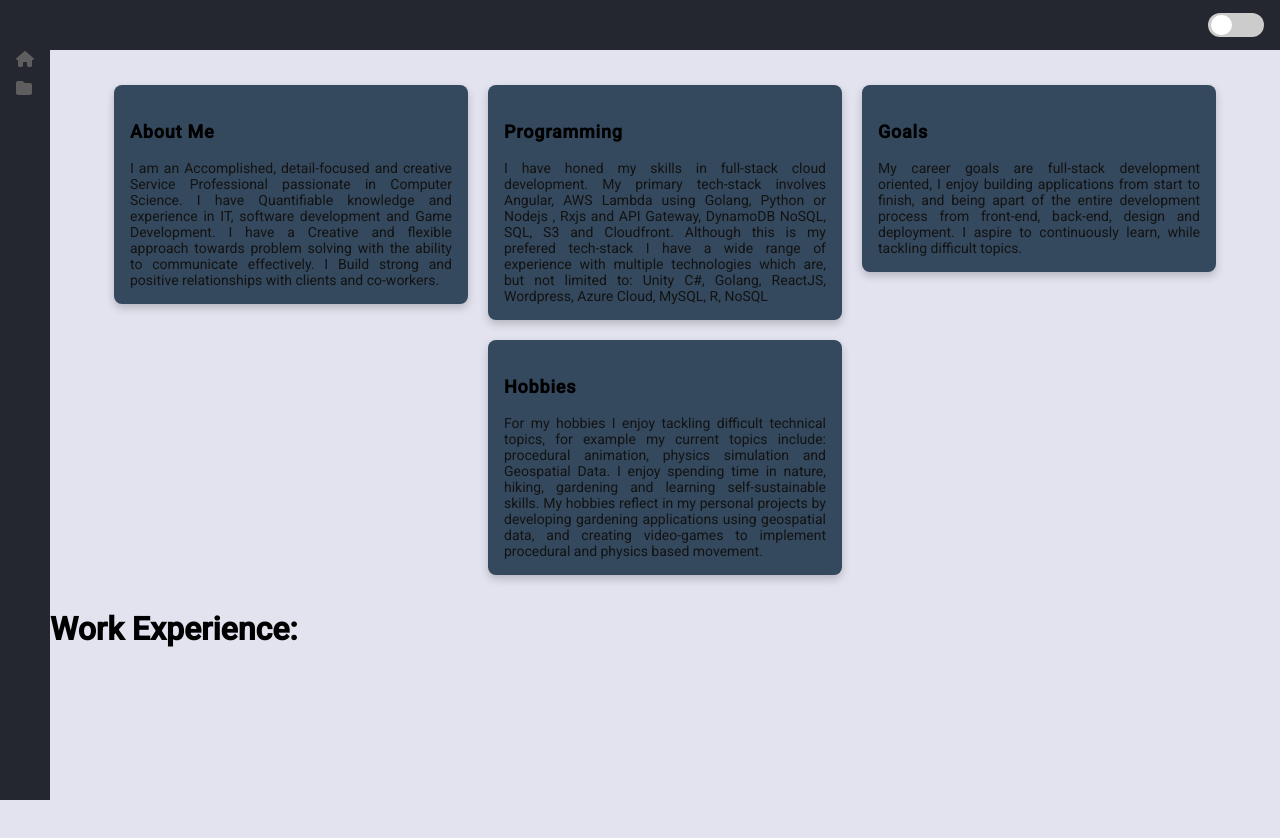
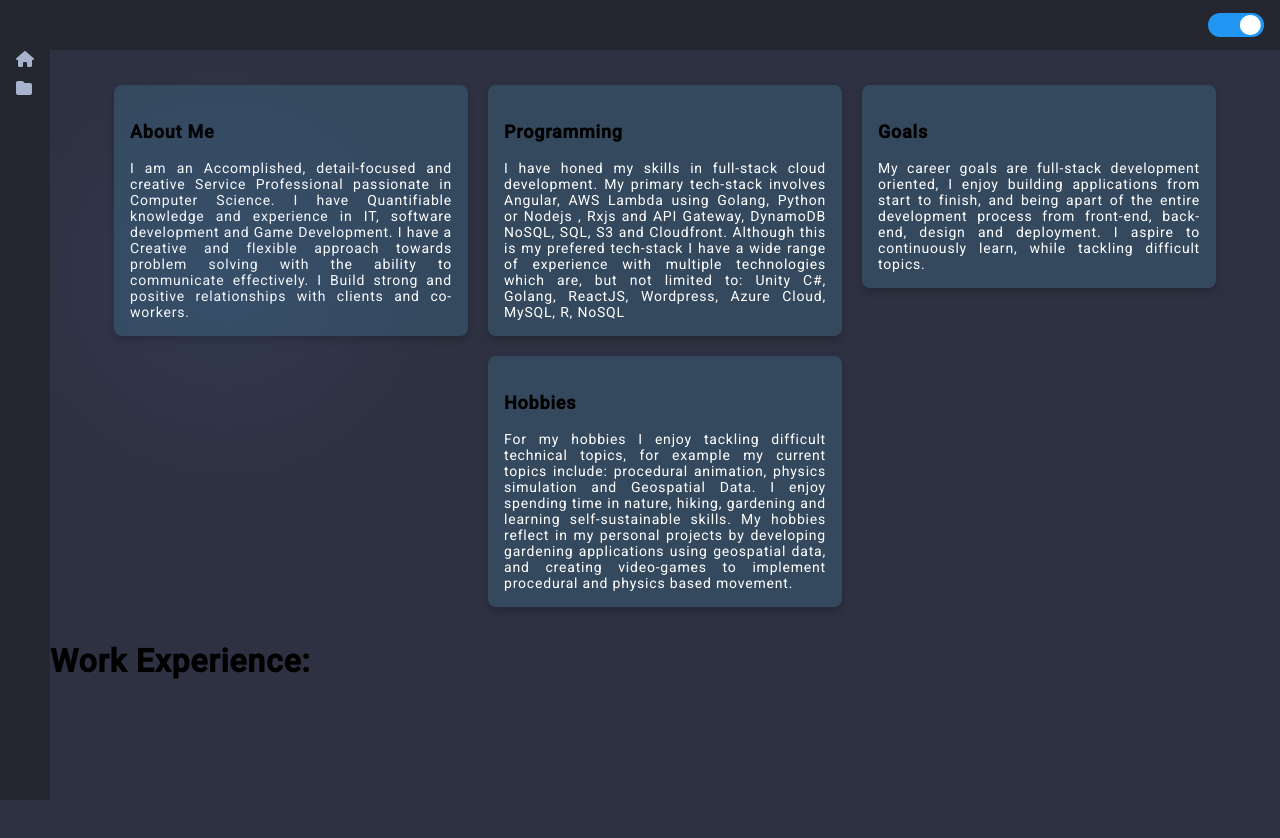
Before and after one commit to JordanKnipe/portfolio-v1, an Angular app: page /about in a window 1280 px wide. Shown: the top 838 px of the page. Before the commit the page ends 800 px from the top, so only its background shows below. Built offline with nearby package versions, Linux system fonts and the light colour scheme.

Commit message:
added faded mouse vfx created cloudfront invalidations

```diff
--- a/src/app/app.component.html
+++ b/src/app/app.component.html
@@ -1,5 +1,6 @@
 <app-header></app-header>
-<div class="container">
+<div #lightContainer class="container"(mousemove)="updateLightPosition($event)">
+  <div #lightEffect class="light-effect"></div>
   <app-sidebar [collapsed]="isSidebarCollapsed" (collapsedChange)="onSidebarToggle($event)"></app-sidebar>
 
   <div class="content"  [ngClass]="{'content-collapsed': isSidebarCollapsed, 'content-expanded': !isSidebarCollapsed}">
--- a/src/app/app.component.scss
+++ b/src/app/app.component.scss
@@ -7,6 +7,31 @@
   app-sidebar {
     transition: width 0.3s ease;
   }
+
+  body, html {
+    height: 100%;
+    margin: 0;
+}
+
+.container {
+  position: relative;
+  width: 100%;
+  height: 100vh;
+  overflow: hidden;
+  background-size: cover;
+}
+
+.light-effect {
+  content: '';
+  position: absolute;
+  width: 35vw;
+  height: 35vw;
+  background: radial-gradient(circle, hsla(219, 58%, 59%, 0.1) 0%, rgba(255, 255, 255, 0) 70%);
+  pointer-events: none;
+  transition: transform 0s ease;
+}
+
+
 
 
 
--- a/src/app/app.component.ts
+++ b/src/app/app.component.ts
@@ -1,4 +1,4 @@
-import { Component } from '@angular/core';
+import { Component, ElementRef, HostListener, Renderer2, ViewChild } from '@angular/core';
 import { RouterOutlet } from '@angular/router';
 import { HomeComponent } from './pages/home/home.component';
 import { HeaderComponent } from './components/header/header.component';
@@ -15,9 +15,22 @@ import { NgClass } from '@angular/common';
 export class AppComponent {
   title = 'angular-portfolio';
   isSidebarCollapsed = true;
+  @ViewChild('lightContainer', { static: true }) lightContainer: ElementRef | undefined;
+  @ViewChild('lightEffect') lightEffect!: ElementRef;
+  constructor(private renderer: Renderer2, private el: ElementRef) {}
 
   onSidebarToggle(collapsed: boolean) {
     this.isSidebarCollapsed = collapsed;
     console.log(this.isSidebarCollapsed ? 'Sidebar is collapsed' : 'Sidebar is expanded');
   }
+
+  @HostListener('mousemove', ['$event'])
+  updateLightPosition(event: MouseEvent): void {
+    const x = event.clientX - this.lightEffect.nativeElement.offsetWidth / 2;
+    const y = event.clientY - this.lightEffect.nativeElement.offsetHeight / 2;
+    this.renderer.setStyle(this.lightEffect.nativeElement, 'transform', `translate(${x}px, ${y}px)`);
+  }
+
+
+
 }
--- a/src/app/components/header/header.component.ts
+++ b/src/app/components/header/header.component.ts
@@ -9,11 +9,11 @@ import { Component, Inject, OnInit, Renderer2 } from '@angular/core';
   styleUrl: './header.component.scss'
 })
 export class HeaderComponent implements OnInit {
-  theme: string = 'light';
+  theme: string = 'dark';
   constructor(private renderer: Renderer2, @Inject(DOCUMENT) private document: Document) {}
 
   ngOnInit() {
-    this.theme = localStorage.getItem('theme') || 'light';  // Load theme from storage or default to 'light'
+    this.theme = localStorage.getItem('theme') || 'dark';  // Load theme from storage or default to 'light'
     this.applyTheme();
     this.updateCheckboxState();
   }
--- a/src/app/pages/home/home.component.html
+++ b/src/app/pages/home/home.component.html
@@ -91,6 +91,21 @@
             internal and external use gathering feedback weekly from large liquor retailers
             such as Thirsty Camel and Independant Liquor Retailer. Built, Styled and Worked closely with cross-functional
             teams to implement more secure and efficient best practices. </p>
+
+            <ul>
+                <li><strong>Modernised UI/UX for Critical Client Application:</strong> Transformed the UI/UX of a key application, enhancing usability and aesthetic appeal using a mobile-first approach. Implemented modern design principles and technologies to improve navigation, interaction, and overall user satisfaction, leading to increased engagement and positive client feedback.</li>
+                <li><strong>Dynamic Notification System:</strong> Designed and implemented a notification system on user dashboards to monitor data integrity. This system alerts users about missing data, last update times, and data inaccuracies by leveraging API responses, creating a better user experience by enabling proactive data management and reducing error rates.</li>
+                <li><strong>Custom Spreadsheet Templates:</strong> Created client-specific spreadsheet templates using pdfmake for dynamic PDF report generation. Tailored solutions to individual client needs, significantly improving data presentation and streamlining their report creation processes.</li>
+                <li><strong>Optimised Asynchronous Request Handling:</strong> Improved application responsiveness and state management by utilising RxJS for asynchronous data handling, and fine tuning API endpoints. This approach minimized delays and improved user interface interactions by reducing the reliance on the previous local storage state management, leading to a more robust and efficient user experience.</li>
+                <li><strong>Documentation Site:</strong> Developed a comprehensive Documentation Site using Angular, S3 and AWS CloudFront for efficient content delivery. Allowing for internal adjustments to documentation without technical experience & providing external documentation while reliance of confluence pages.
+                    <ul>
+                        <li>CI/CD: Implemented CI/CD pipelines using Bitbucket, enhancing the deployment process and ensuring consistent code quality and deployment practices.</li>
+                        <li>Custom Template Generation: Wrote Bash scripts to generate Angular components with custom templates, significantly simplifying the addition of new pages and handling routing automatically. This script reduced technical barriers and streamlined content updates for the documentation site.</li>
+                        <li>Developed a custom WYSIWYG Editor for in-house custom editing for our non-technical employees, which integrated with the bitbucket API allowing technical employees to overlook edits and changes to documentation.</li>
+                    </ul>
+                </li>
+            </ul>
+
             <div class="skills">
                 <div class="skill">Angular</div>
                 <div class="skill">JavaScript</div>
@@ -120,6 +135,15 @@
             Built and Maintained critical components for a wordpress based e-commerce caravan retailer. Optimised website performance enhancing SEO rankings, created internal tools to
             significiantly improve workflow efficiency and enabled more acurrate data collection for more insight.
             </p>
+            <ul>
+                <li><strong>RESTful APIs:</strong> Integrated and managed dynamic RESTful APIs using PHP and JavaScript, enhancing ecommerce operations with WooCommerce.</li>
+                <li><strong>Shipping Calculator:</strong> Utilized provided cost data to create a tool that calculates shipping costs from multiple warehouse locations to the customer’s area code across various postage services. Enabled identification of the most cost-efficient postage provider, optimizing logistics and reducing operational expenses.</li>
+                <li><strong>Advanced Web Scraping:</strong> Developed web scraping tools to extract product descriptions and UIDs from partner websites, facilitating efficient product listings when CSV files were unavailable. Also employed scraping techniques to monitor competitor pricing, enabling competitive pricing strategies and enhancing market positioning.</li>
+                <li><strong>Template Generator:</strong> Created a user-friendly generator that allows non-technical staff to produce HTML and CSS templates for eBay listings, streamlining content creation and enhancing delivery efficiency.</li>
+                <li><strong>Marketplace Analytics:</strong> Implemented Google Tag Manager and Meta Business tools for deploying marketplace analytics on eBay. This strategic integration significantly increased customer engagement and provided deeper insights into consumer behavior.</li>
+                <li><strong>Optimisation Site Speed & SEO:</strong> Achieved a 70% improvement in site speed through comprehensive SEO optimization, code refactoring, image optimization, and caching techniques. This enhancement significantly boosted user experience, reducing bounce rates and increasing user retention bringing initial load speed from 7.8s to 2.2s.</li>
+                <li><strong>Image Optimisation:</strong> Streamlined product listings and employed advanced image optimization techniques, leading to enhanced visibility and superior website performance. These improvements facilitated a more engaging user experience and increased conversion rates.</li>
+            </ul>
             <div class="skills">
                 <div class="skill">JavaScript</div>
                 <div class="skill">HTML & CSS</div>
--- a/src/app/pages/home/home.component.scss
+++ b/src/app/pages/home/home.component.scss
@@ -106,7 +106,7 @@ h2{
     padding-right: 1rem;
 }
 p{
-    letter-spacing: .06rem;
+
     text-align: justify;
     font-size: .9rem;
 }
@@ -134,7 +134,7 @@ p{
     padding: 8px 16px; /* Padding inside each tag */
     border-radius: 16px; /* Rounded corners for the tags */
     font-size: 10px; /* Text size */
-    letter-spacing: .06rem;
+
     font-weight: bold; /* Bold text */
     text-align: center;
 }
@@ -238,7 +238,10 @@ nav {
         overflow-y: scroll;
     }
 
-
+  }
+  li{
+    color:var(--color-text-faded);
+    padding-top: 1rem;
 
   }
   @media only screen and (max-width: 768px) {
@@ -248,3 +251,10 @@ nav {
 
      }
   }
+  @media only screen and (min-width: 1921px) {
+    .banner-container {
+        margin-left: 30vw;
+        margin-right: 30vw;
+
+     }
+  }
--- a/src/styles.scss
+++ b/src/styles.scss
@@ -20,7 +20,7 @@ p{
   }
 *{
     font-family: 'Roboto', sans-serif;
-
+    letter-spacing: .05rem;
 }
 body {
     font-family: 'Roboto', sans-serif;
```
Also changed, not shown: src/assets/images/todoapp-thumbnail.png.
